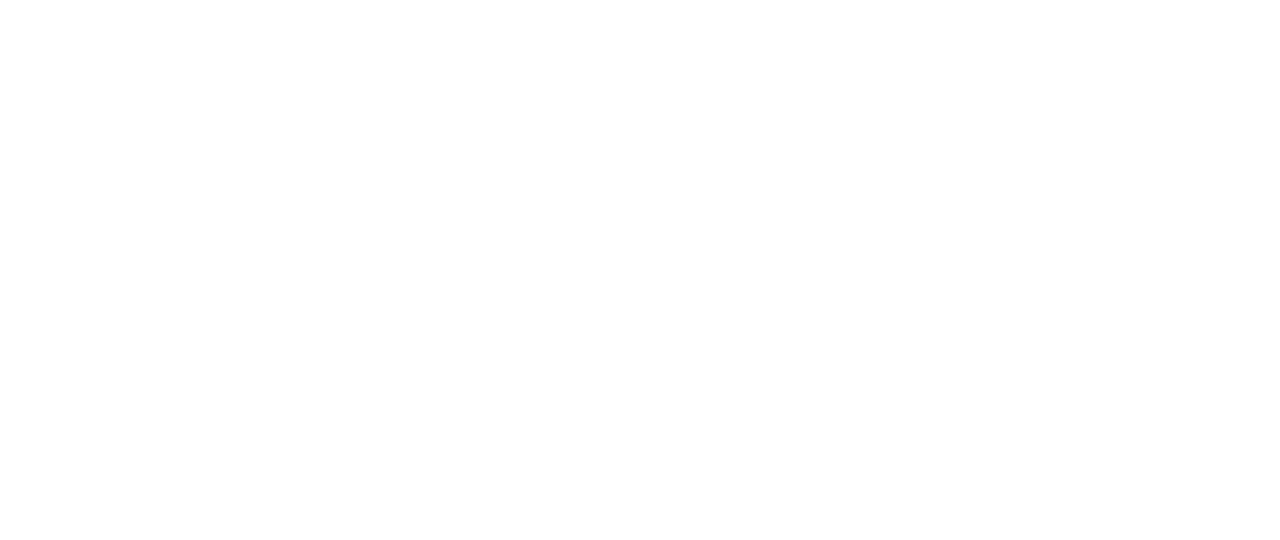
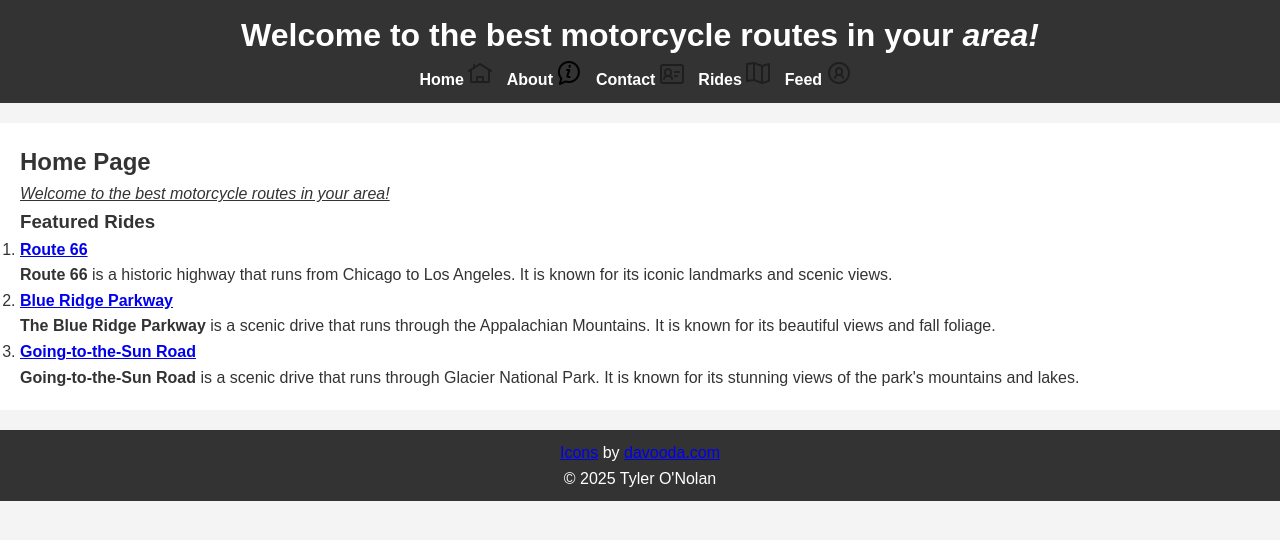
Before and after one commit to Tyler9219/-Principles, a plain HTML site: page project2/index.html in a window 1280 px wide. Drawn offline with Linux system fonts and the light colour scheme.

Commit message:
home page work

```diff
--- a/project2/index.html
+++ b/project2/index.html
@@ -3,9 +3,59 @@
 <head>
     <meta charset="UTF-8">
     <meta name="viewport" content="width=device-width, initial-scale=1.0">
-    <title>Document</title>
+    <link rel="stylesheet" href="./css/main.css">
+    <title>Best Motorcycle Routs in your area</title>
 </head>
 <body>
-
-</body>
+    <header>
+        <h1>Welcome to the best motorcycle routes in your <em>area!</em></h1>
+        <nav>
+            <ul><strong>
+                <li><a href="./index.html">Home
+                    <img src="./images/basic-home-building-habitat-icon-24.png" alt="home icon">
+                </a></li>
+                <li><a href="./about.html"> About
+                    <img src="./images/basic-information-help-inquiry-icon-24.png" alt="about icon">
+                </a></li>
+                <li><a href="./contact.html">Contact
+                    <img src="./images/basic-contact-profile-user-icon-24.png" alt="contact icon">
+                </a></li>
+                <li><a href="./rides.html">Rides
+                    <img src="./images/basic-map-navigation-location-icon-24.png" alt="rides icon">
+                </a></li>
+                <li><a href="./feed.html">Feed
+                    <img src="./images/basic-user-profile-account-icon-24.png" alt="profile icon">
+                </a></li>
+            </ul></strong>
+        </nav>
+    </header>
+    <main>
+        <h2>
+            Home Page
+        </h2>
+        <p>
+            <u><em>Welcome to the best motorcycle routes in your area!</em></p></u>
+        <section>
+            <h3>Featured Rides</h3>
+            <ol>
+                <li>
+                    <h4><a href="https://roadtrippers.com/magazine/ultimate-route-66-motorcycle-road-trip/">Route 66</a></h4>
+                    <p><strong>Route 66</strong> is a historic highway that runs from Chicago to Los Angeles. It is known for its iconic landmarks and scenic views.</p>
+                </li>
+                <li>
+                    <h4><a href="https://www.virtualblueridge.com/activity-guide/motorcycling/">Blue Ridge Parkway</a></h4>
+                    <p><Strong>The Blue Ridge Parkway</Strong> is a scenic drive that runs through the Appalachian Mountains. It is known for its beautiful views and fall foliage.</p>
+                </li>
+                <li>
+                    <h4><a href="https://discoverkalispell.com/tours-sightseeing/epic-motorcycle-rides-twists-and-turns-and-breathtaking-scenery/">Going-to-the-Sun Road</a></h4>
+                    <p><strong>Going-to-the-Sun Road</strong> is a scenic drive that runs through Glacier National Park. It is known for its stunning views of the park's mountains and lakes.</p>
+                </li>
+            </ol>
+        </section>
+    </main>
+    <footer>
+        <a href="https://davooda.com/basic-icons/basic-home-building-habitat-icon" target="_blank" rel="noopener">Icons</a> by <a href="https://davooda.com" target="_blank" rel="noopener">davooda.com</a>
+        <p>&copy; 2025 Tyler O'Nolan</p>
+    </footer>
+    </body>
 </html>
```
Also changed, not shown: project2/about.html (added, +33 -0 lines), project2/contact.html (added, +33 -0 lines), project2/feed.html (added, +33 -0 lines), project2/rides.html (added, +53 -0 lines), project2/images/basic-contact-profile-user-icon-24.png (added), project2/images/basic-home-building-habitat-icon-24.png (added), project2/images/basic-information-help-inquiry-icon-24.png (added), project2/images/basic-map-navigation-location-icon-24.png (added), project2/images/basic-user-profile-account-icon-24.png (added), project2/svg/usa.svg (added).
